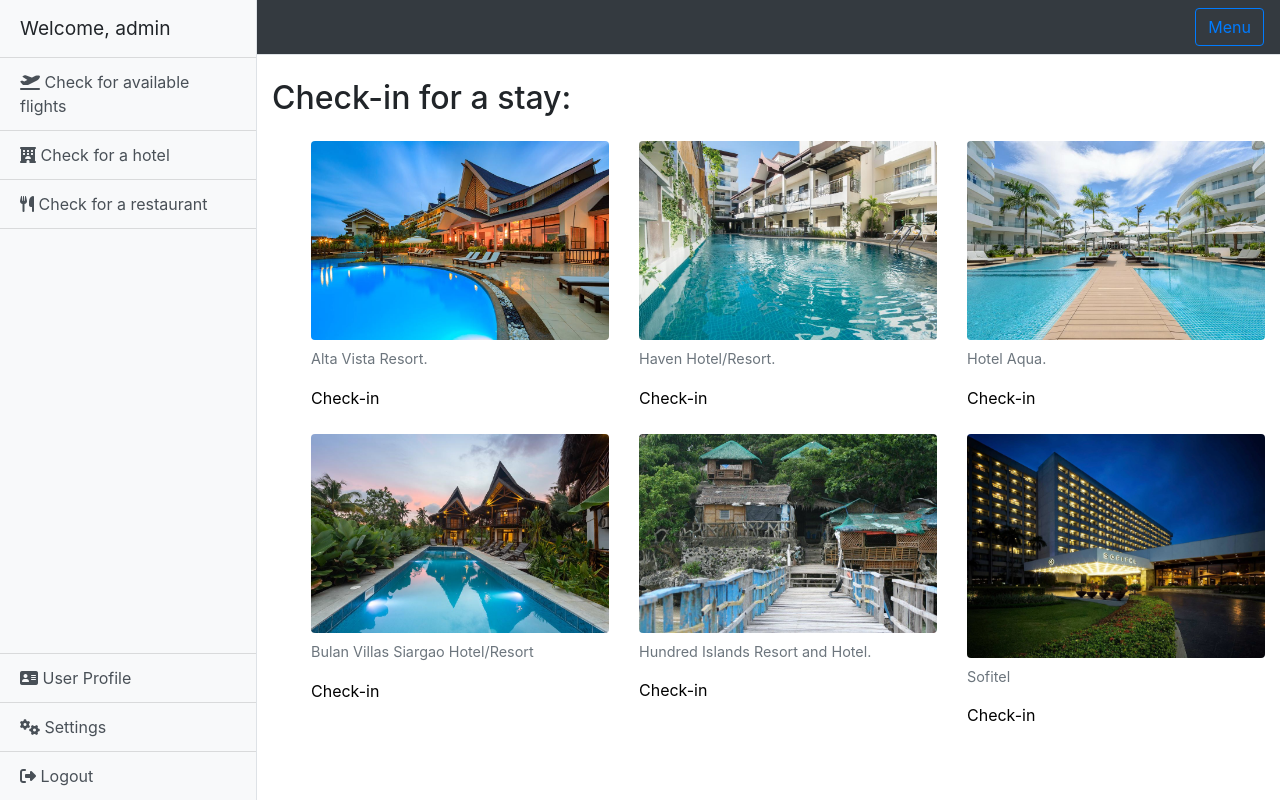
After one commit to darkvaderXD2014/flight-booking, a Django app: page /home/hotels/ in a window 1280 px wide. The commit adds this page. Run offline with Django 3.2, Linux system fonts and the light colour scheme; a user stored in the database is signed in; some libraries are stand-ins or nearby versions.

Commit message:
Added images and description

```diff
--- a/assets/css/styles_home.css
+++ b/assets/css/styles_home.css
@@ -100,3 +100,19 @@
     margin-left: -16rem;
   }
 }
+
+a {
+  color: black;
+  text-decoration: none;
+}
+
+a:hover{
+  color: black;
+  text-decoration: underline;
+}
+
+#list-group-bottom
+{
+  position: absolute;
+  bottom: 0;
+}
--- a/home/forms.py
+++ b/home/forms.py
@@ -6,7 +6,7 @@
     class Meta:
         model = User
         fields = (
-            'email',
             'first_name',
             'last_name',
+            'email',
         )
--- a/home/urls.py
+++ b/home/urls.py
@@ -3,5 +3,8 @@
 
 urlpatterns = [
     path('', views.home, name='home'),
+    path('profile/', views.profile, name='profile'),
     path('settings/', views.settings, name='settings'),
+    path('flights/', views.flights, name='flights'),
+    path('hotels/', views.hotels, name='hotels'),
 ]
--- a/home/views.py
+++ b/home/views.py
@@ -2,13 +2,26 @@
 from django.contrib.auth.decorators import login_required
 from django.contrib.auth.forms import UserChangeForm
 from django.contrib.auth.models import User
+from django.contrib import messages
 
 from .forms import EditProfileForm
 
 
 @login_required(login_url='/')
+def hotels(request):
+    return render(request, "hotels.html", {})
+
+@login_required(login_url='/')
+def flights(request):
+    return render(request, "flights.html", {})
+
+@login_required(login_url='/')
 def home(request):
     return render(request, "home.html", {})
+
+@login_required(login_url='/')
+def profile(request):
+    return render(request, "profile.html", {})
 
 @login_required(login_url='/')
 def settings(request):
@@ -16,8 +29,12 @@
         form = EditProfileForm(request.POST, instance=request.user)
         if form.is_valid():
             form.save()
+            messages.success(request,'Updates has been successful.')
             return redirect('settings')
+
     else:
         form = EditProfileForm(request.POST, instance=request.user)
-        args = {'form':form}
-        return render(request, 'settings.html', args)
+
+
+    context = {'form': form}
+    return render(request, 'settings.html', context)
--- /dev/null
+++ b/templates/hotels.html
@@ -0,0 +1,59 @@
+{% extends 'base2.html' %}
+{% load static %}
+{% block title %}Homepage{% endblock %}
+{% block content %}
+<div class="container-fluid">
+    <h2 class="mt-4">Check-in for a stay:</h2>
+    <div class="row ml-4 mt-4">
+        <div class="col-sm">
+            <figure class="figure">
+                <img src="{% static 'img/hotels/alta_vista.jpg' %}" class="figure-img img-fluid rounded" alt="Boracay">
+                <figcaption class="figure-caption">Alta Vista Resort.</figcaption>
+            </figure>
+            <a href="#">Check-in</a>
+        </div>
+        <div class="col-sm">
+            <figure class="figure">
+                <img src="{% static 'img/hotels/haven_resort.jpg' %}" class="figure-img img-fluid rounded" alt="Boracay">
+                <figcaption class="figure-caption">Haven Hotel/Resort.</figcaption>
+            </figure>
+            <a href="#">Check-in</a>
+        </div>
+        <div class="col-sm">
+            <figure class="figure">
+                <img src="{% static 'img/hotels/hotel_aqua.jpg' %}" class="figure-img img-fluid rounded" alt="Boracay">
+                <figcaption class="figure-caption">Hotel Aqua.</figcaption>
+            </figure>
+            <a href="#">Check-in</a>
+        </div>
+    </div>
+    <div class="row ml-4 mt-4">
+        <div class="col-sm">
+            <figure class="figure">
+                <img src="{% static 'img/hotels/bulan_vilas.jpg' %}" class="figure-img img-fluid rounded" alt="Boracay">
+                <figcaption class="figure-caption">Bulan Villas Siargao Hotel/Resort</figcaption>
+            </figure>
+            <a href="#">Check-in</a>
+        </div>
+        <div class="col-sm">
+            <figure class="figure">
+                <img src="{% static 'img/hotels/hundred_island_hotel.jpg' %}" class="figure-img img-fluid rounded" alt="Boracay">
+                <figcaption class="figure-caption">Hundred Islands Resort and Hotel.</figcaption>
+            </figure>
+            <a href="#">Check-in</a>
+        </div>
+        <div class="col-sm">
+            <figure class="figure">
+                <img src="{% static 'img/hotels/sofitel.jpeg' %}" class="figure-img img-fluid rounded" alt="Boracay">
+                <figcaption class="figure-caption">Sofitel</figcaption>
+            </figure>
+            <a href="#">Check-in</a>
+        </div>
+    </div>
+
+
+</div>
+
+<!-- Menu toggle script -->
+
+{% endblock %}
--- a/templates/sidebar.html
+++ b/templates/sidebar.html
@@ -1,11 +1,19 @@
 {% load static %}
 
 <div class="bg-light border-right" id="sidebar-wrapper">
-    <div class="sidebar-heading">Welcome, {{request.user}}</div>
+    <div class="sidebar-heading">Welcome, {% if request.user.first_name %}
+                                            {{request.user.first_name}}
+                                            {% else %}
+                                            {{request.user}}
+                                            {% endif %}
+    </div>
     <div class="list-group list-group-flush">
-      <a href="#" class="list-group-item list-group-item-action bg-light"><i class="fas fa-plane-departure"></i>  Check for available flights</a>
-      <a href="#" class="list-group-item list-group-item-action bg-light"><i class="fas fa-hotel"></i>  Check for a hotel</a>
+      <a href="{% url 'flights' %}" class="list-group-item list-group-item-action bg-light"><i class="fas fa-plane-departure"></i>  Check for available flights</a>
+      <a href="{% url 'hotels' %}" class="list-group-item list-group-item-action bg-light"><i class="fas fa-hotel"></i>  Check for a hotel</a>
       <a href="#" class="list-group-item list-group-item-action bg-light"><i class="fas fa-utensils"></i>  Check for a restaurant</a>
+    </div>
+    <div id="list-group-bottom" class="list-group list-group-flush">
+      <a href="{% url 'profile' %}" class="list-group-item list-group-item-action bg-light"><i class="fas fa-address-card"></i>  User Profile</a>
       <a href="{% url 'settings' %}" class="list-group-item list-group-item-action bg-light"><i class="fas fa-cogs"></i>  Settings</a>
       <a href="{% url 'logout' %}" class="list-group-item list-group-item-action bg-light"><i class="fas fa-sign-out-alt"></i>  Logout</a>
     </div>
```
Also changed, not shown: templates/flights.html (added, +59 -0 lines), templates/profile.html (added, +33 -0 lines), templates/settings.html (+7 -4 lines), assets/img/hotels/alta_vista.jpg (added), assets/img/hotels/bulan_vilas.jpg (added), assets/img/hotels/haven_resort.jpg (added), assets/img/hotels/hotel_aqua.jpg (added), assets/img/hotels/hundred_island_hotel.jpg (added), assets/img/hotels/sofitel.jpeg (added), assets/img/places/cebu.jpg (added), assets/img/places/hundred_islands.jpg (added), assets/img/places/mindanao.jpg (added), db.sqlite3, flight_booking/settings.py (line endings or trailing spaces).
